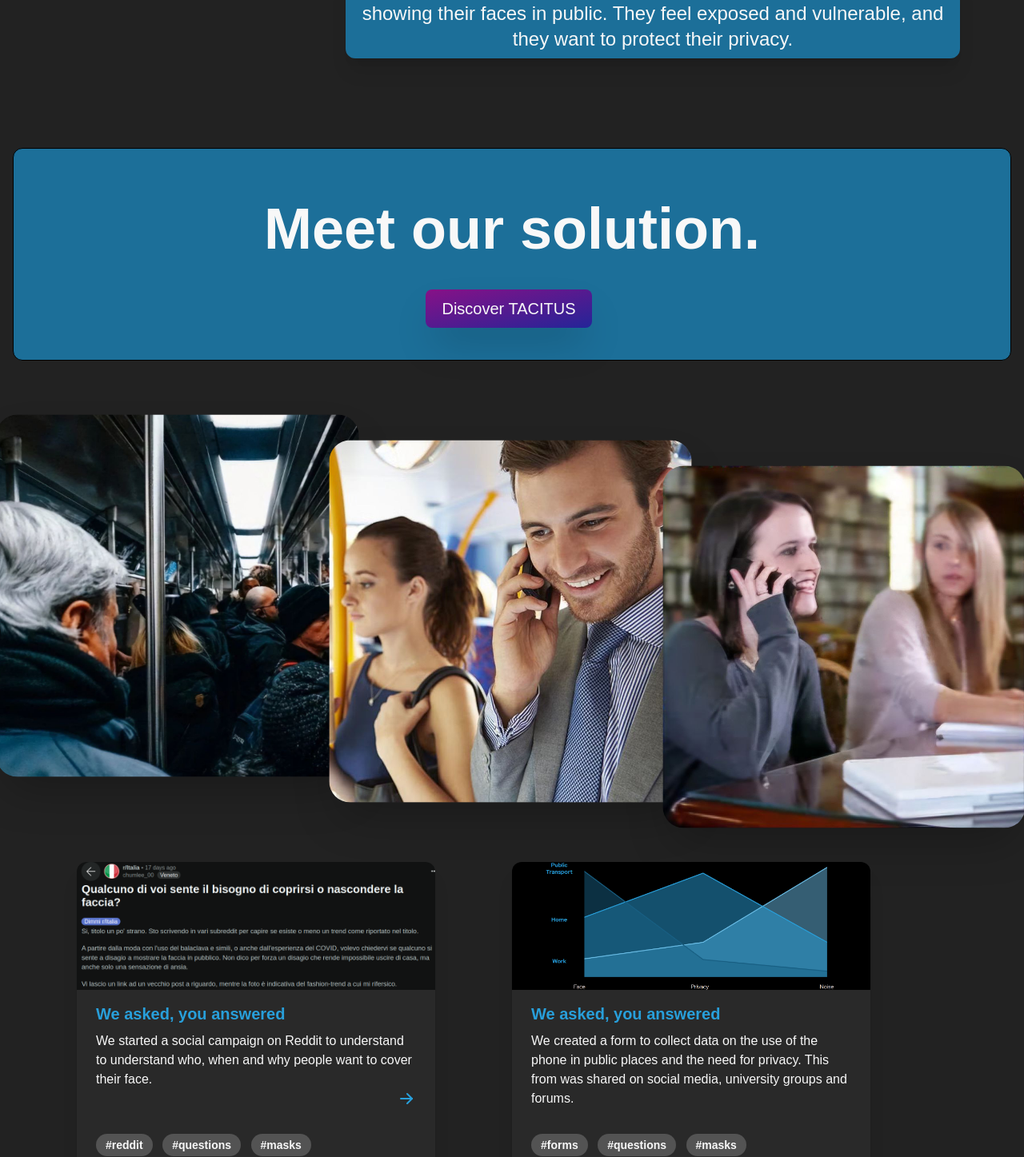
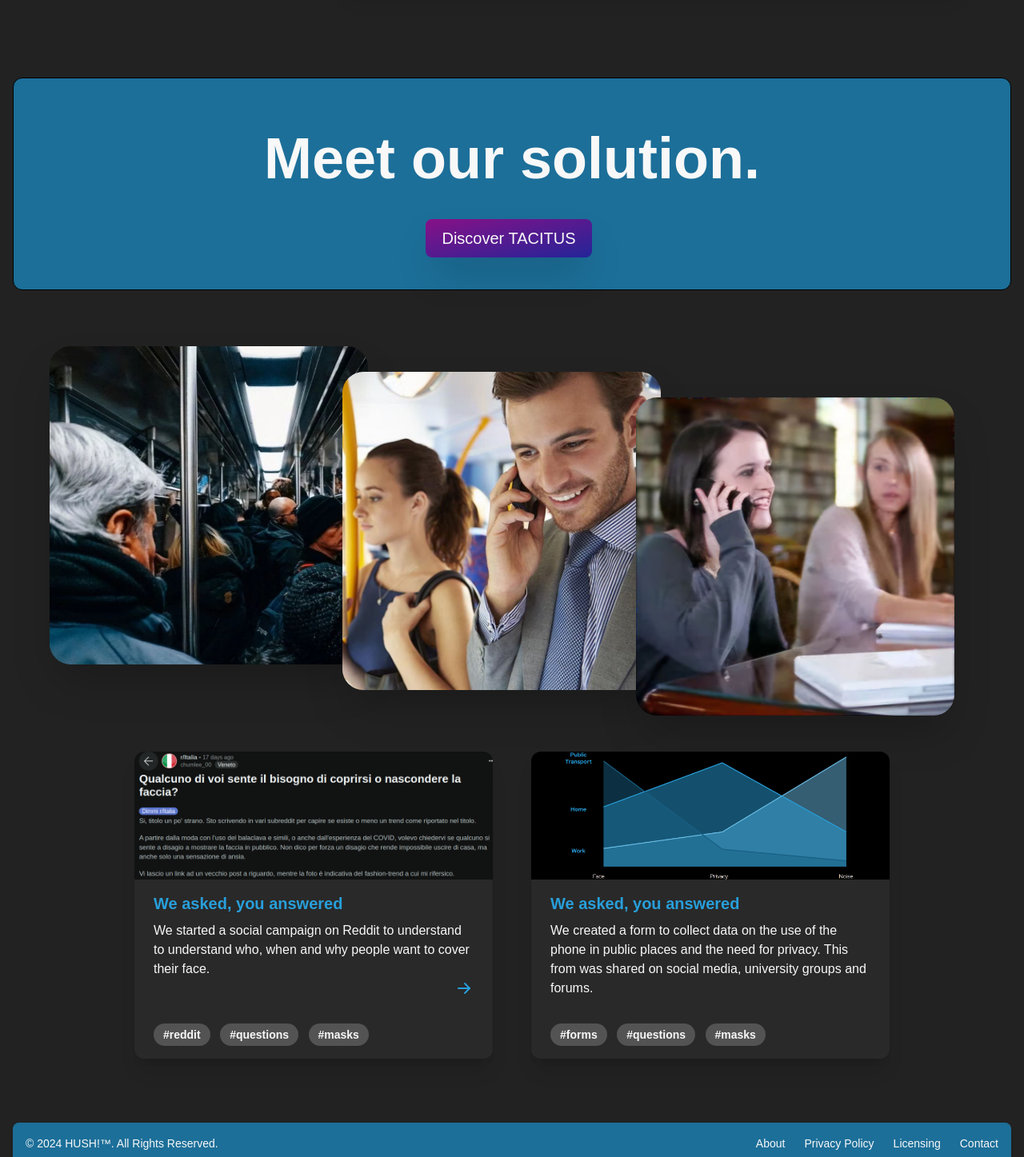
Before and after one commit to HUSH-MASK/MVP_site, a SvelteKit app: page /home in a window 1280 px wide. Shown: the part 1023-2470 px from the top of the page at 80% size. Built offline with nearby package versions, Linux system fonts and the light colour scheme; a web font is replaced by a local one.

Commit message:
removed animation, resized images in home page

```diff
--- a/src/routes/home/+page.svelte
+++ b/src/routes/home/+page.svelte
@@ -46,7 +46,7 @@
 	<!-- TITLE-->
 
 	<div class="max-w-screen-xl flex flex-wrap flex-col items-center justify-between mx-auto p-4 mb-12 mt-24">
-		<h1 class="text-hush-white  text-6xl font-bold hover:scale-110 transform transition text-center">
+		<h1 class="text-hush-white  text-6xl font-bold text-center">
 			Too many people
 			<span class="text-hush-blue-500">watching</span>
 			, too many
@@ -55,10 +55,7 @@
 			<span class="text-hush-blue-500">hear</span>
 			you.
 		</h1>
-		<p class="hover:scale-110 transform transition text-hush-white center mt-10 text-xl text-center">Privacy concerns are growing as people feel increasingly exposed to being overheard in public spaces. With HUSH!, regain control over your conversations. Our innovative products ensure your voice remains private, empowering you to speak confidently without fear of being heard. With HUSH!, your privacy is assured.</p>
-		<a href="{base}/home#problem">
-			<button type="button" class="hover:scale-110 transform transition mt-9 max-w-40 font-redhat text-hush-white hover:text-black border-2 border-hush-blue-800 hover:bg-hush-blue-800 focus:ring-4 focus:outline-none focus:ring-hush-blue-800 font-medium rounded-2xl text-sm px-5 py-2.5 text-center me-2 mb-2 dark:border-hush-blue-800 dark:text-hush-white dark:hover:text-hush-white dark:hover:bg-hush-blue-800sh dark:focus:ring-hush-blue-800 bg-hush-blue-800">Learn more </button>
-		</a>
+		<p class="text-hush-white center mt-10 text-xl text-center">Privacy concerns are growing as people feel increasingly exposed to being overheard in public spaces. With HUSH!, regain control over your conversations. Our innovative products ensure your voice remains private, empowering you to speak confidently without fear of being heard. With HUSH!, your privacy is assured.</p>
 
 		<!-- PROBLEM -->
 
@@ -83,7 +80,7 @@
 
 		<!-- SOLUTION -->
 
-		<div class="min-w-full max-w-screen-xl flex-col justify-self-center justify-items-center flex-wrap items-center justify-between mx-auto mt-12 mb-12 p-4 bg-hush-blue-800 border rounded-xl">
+		<div class="min-w-full max-w-md flex-col justify-self-center justify-items-center flex-wrap items-center justify-between mx-auto mt-12 mb-12 p-4 bg-hush-blue-800 border rounded-xl">
 			<h1 class="text-hush-white mr-auto text-7xl font-bold mt-12 mb-6 text-center">Meet our solution.</h1>
 
 			<div class="max-w-screen-xl flex flex-wrap place-items-start justify-center p-4 mx-auto mb">
@@ -94,14 +91,14 @@
 
 		</div>
 
-		<div class="relative w-full max-w-full justify-center py-12 *:w-[33%] *:inline-block mt-6 mb-6">
-		<div class="-translate-y-8 scale-110 hover:z-30">
+		<div class="relative max-w-full  py-12 *:w-[29%] *:inline-block mt-6 mb-6">
+			<div class="-translate-y-8 translate-x-16 scale-110 hover:z-30">
 				<img src="{social_anxiety}" alt="plot" class="rounded-3xl z-0 shadow-2xl hover:scale-110 hover:z-30 transform transition"/>
 			</div>
-		<div class="scale-110 hover:z-30">
+			<div class="translate-x-16 scale-110 hover:z-30">
 				<img src="{phone}" alt="plot" class= "rounded-3xl z-10 shadow-2xl hover:scale-110 hover:z-30 transform transition"/>
 			</div>
-		<div class="translate-y-8 scale-110 hover:z-30">
+			<div class="translate-y-8 translate-x-16 scale-110 hover:z-30">
 				<img src="{library}" alt="plot" class="rounded-3xl z-20 shadow-2xl hover:scale-110 hover:z-30 transform transition"/>
 			</div>
 		</div>
@@ -110,7 +107,7 @@
 
 			<!-- REDDIT -->
 
-			<div class="max-w-md rounded-xl overflow-hidden  bg-hush-grey-500 text-black mr-24 hover:scale-110 transform transition shadow-xl">
+			<div class="flex-1 ml-6 mr-6 max-w-md rounded-xl overflow-hidden bg-hush-grey-500 text-black hover:scale-110 transform transition shadow-xl">
 				<a href="https://www.reddit.com/r/Italia/comments/1bjajuo/qualcuno_di_voi_sente_il_bisogno_di_coprirsi_o/">
 				<img class="w-full max-h-40 object-cover" src="{reddit_post}" alt="Reddit post">
 				<div class="px-6 py-4">
@@ -129,7 +126,7 @@
 			</div>
 			<!-- FORM -->
 
-			<div class="max-w-md rounded-xl overflow-hidden shadow-xl bg-hush-grey-500 text-black mr-24 hover:scale-110 transform transition">
+			<div class="flex-1 ml-6 mr-6 max-w-md rounded-xl overflow-hidden shadow-xl bg-hush-grey-500 text-black  hover:scale-110 transform transition">
 				<div class="max-w-md max-h-40 bg-black">
 					<img class="w-full max-h-40 object-contain" src="{plot_blue}" alt="Plot">
 				</div>
--- a/src/routes/mask/+page.svelte
+++ b/src/routes/mask/+page.svelte
@@ -44,7 +44,7 @@
 	<ul class="max-w-screen-xl flex  items-center justify-between mx-auto p-4">
 		<li class="flex flex-col">
 			<a href="{base}/pricing">
-				<div class="flex-col hover:scale-110 shadow-xl transform transition block rounded-lg bg-white p-6 text-surface shadow-secondary-1 dark:bg-surface-dark dark:text-white bg-hush-grey-500 mt-20">
+				<div class="flex-col hover:scale-110 shadow-xl transform transition block rounded-lg bg-white p-6 text-surface shadow-secondary-1 dark:bg-surface-dark dark:text-white bg-hush-grey-700 mt-20">
 					<p class="text-hush-white max-w-screen-sm text-xl ">
 						Your discreet voice solution. Say goodbye to unwanted attention. Perfect for privacy seekers, professionals and people that looks for Italian style.
 					</p>
@@ -57,7 +57,7 @@
 			<h1 class="text-hush-white mr-auto text-7xl font-bold mt-60"> <span class="text-hush-blue-500">TACITUS </span>MASK</h1>
 		</li>
 		<li>
-			<img src={ombra} alt="Ombra"  class="ml-16 max-w-lg"/>
+			<img src={ombra} alt="Ombra"  class="ml-16 max-w-lgc  rounded-xl shadow-lg dark:shadow-black/20 bg-hush-grey-500"/>
 		</li>
 	</ul>
 </div>
```
Lines whose indentation alone changed are shown as unchanged.
